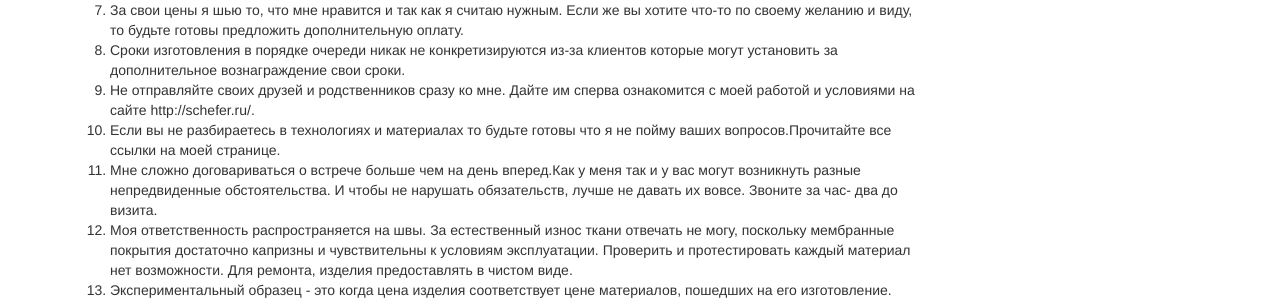
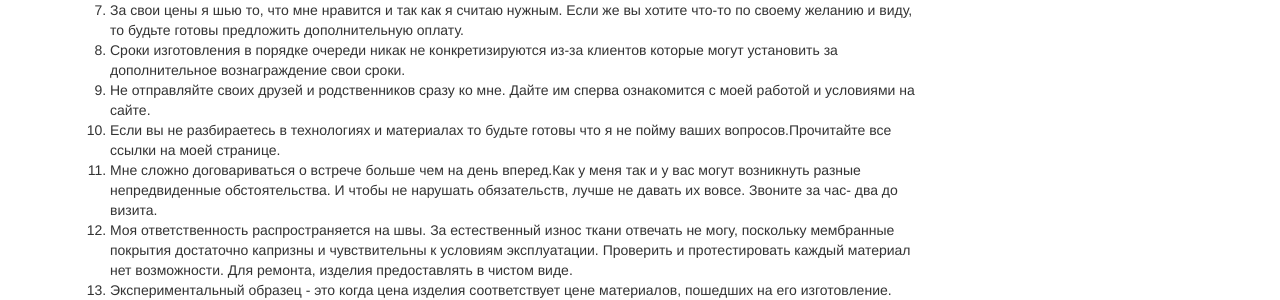
Before and after one commit to schefer/schefer.github.io, a Jekyll site: the page built from faq.html, in a window 1280 px wide. Shown: the part 480-780 px from the top of the page. Built offline with Jekyll 4.4.1, drawn with Linux system fonts in a browser that asks for light colours; some of the changed lines change nothing that is shown.

Commit message:
Update faq.html

```diff
--- a/faq.html
+++ b/faq.html
@@ -22,7 +22,7 @@ title: Ответы на вопросы
 
     <li>Сроки изготовления в порядке очереди никак не конкретизируются из-за клиентов которые могут установить за дополнительное вознаграждение свои сроки.</li>
 
-    <li>Не отправляйте своих друзей и родственников сразу ко мне. Дайте им сперва ознакомится с моей работой и условиями на сайте http://schefer.ru/.</li>
+    <li>Не отправляйте своих друзей и родственников сразу ко мне. Дайте им сперва ознакомится с моей работой и условиями на сайте.</li>
 
     <li>Если вы не разбираетесь в технологиях и материалах то будьте готовы что я не пойму ваших вопросов.Прочитайте все ссылки на моей странице.</li>
 
```
